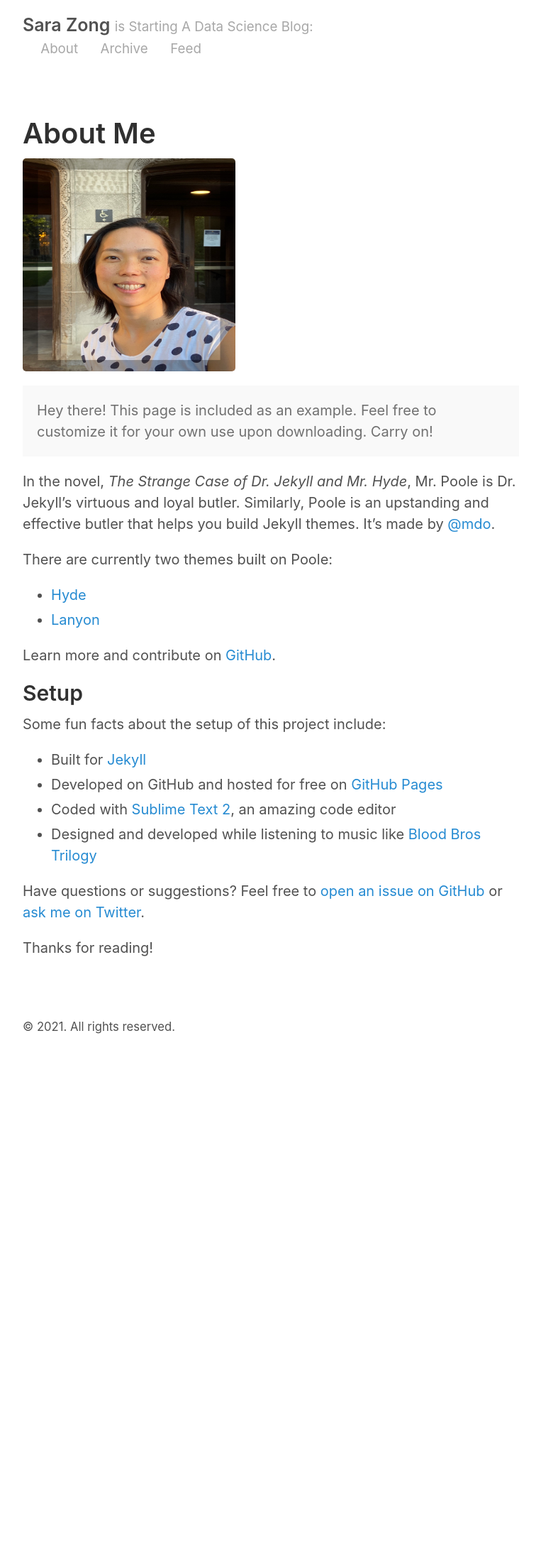
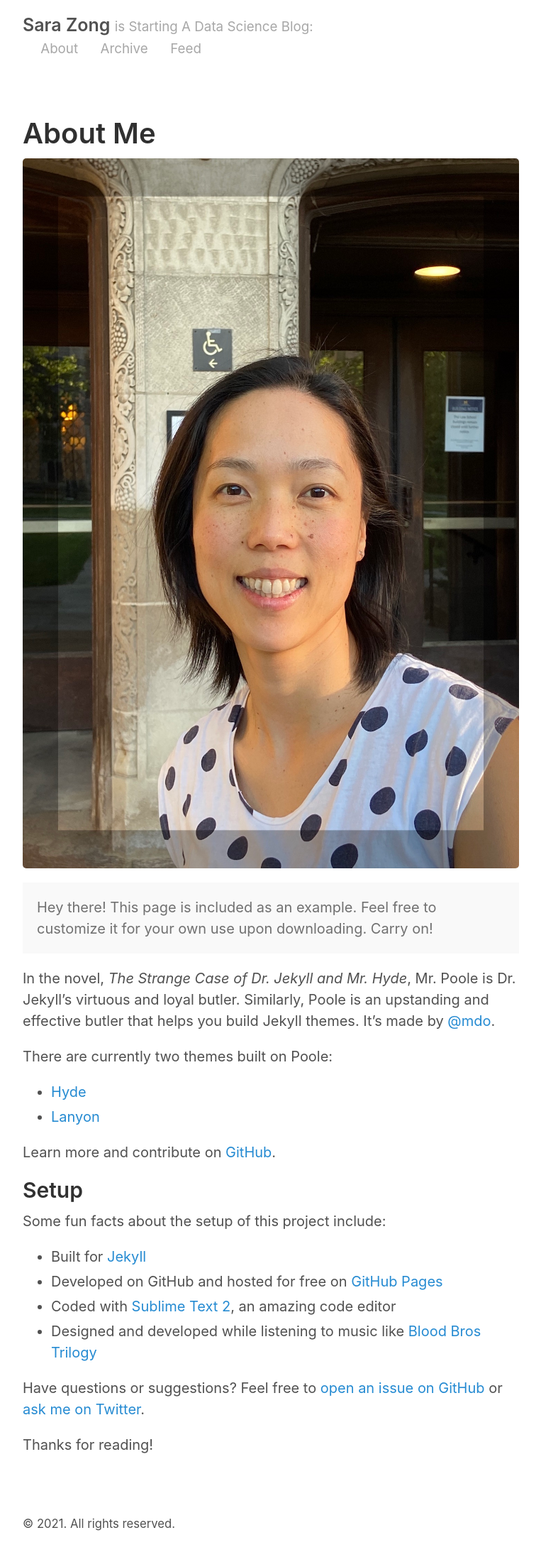
Before and after one commit to sarazong/sarazong.github.io, a Jekyll site: the page built from about.md, in a window 1280 px wide. Shown: the whole page at 71% size, without its empty margins (258-1021 px from the left). Built offline with Jekyll 4.4.1, drawn with Linux system fonts in a browser that asks for light colours; before the commit the page ends 1500 px from its top, so only the background shows below that.

Commit message:
edit about me

```diff
--- a/about.md
+++ b/about.md
@@ -3,7 +3,7 @@
 title: About Me
 ---
 
-<img src="https://github.com/sarazong/sarazong.github.io/blob/master/images/small_size_profile_pic.jpeg" width="300" height="300">
+<img src="https://github.com/sarazong/sarazong.github.io/blob/master/images/small_size_profile_pic.jpeg" width="1000" height="1000">
 
 <p class="message">
   Hey there! This page is included as an example. Feel free to customize it for your own use upon downloading. Carry on!
```
